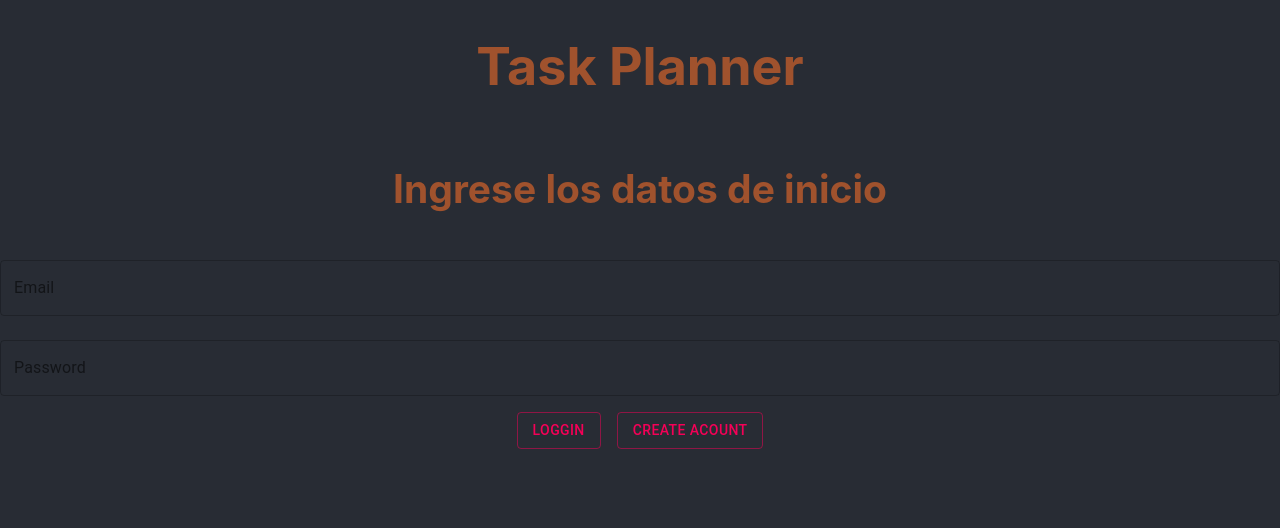
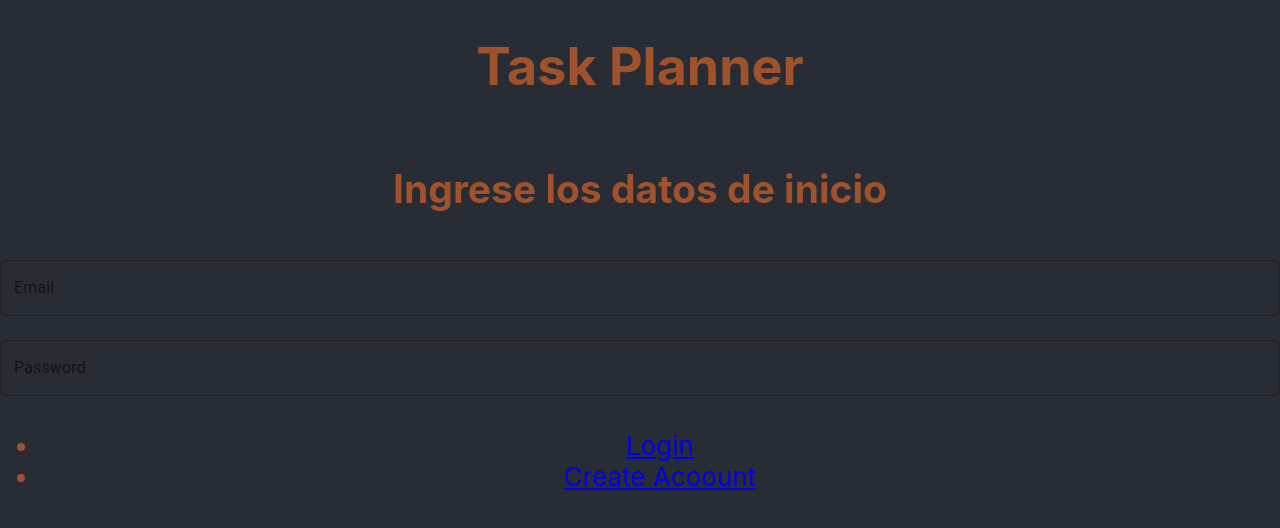
Before and after one commit to ieti-p/Laboratorio3, a React (Create React App) app: page /registro in a window 1280 px wide. Shown: the top 528 px of the page. Built offline with nearby package versions, Linux system fonts and the light colour scheme.

Commit message:
Progreso 3 punto

```diff
--- a/src/Login.js
+++ b/src/Login.js
@@ -1,17 +1,19 @@
 import React from 'react';
-import deburr from 'lodash/deburr';
-import Autosuggest from 'react-autosuggest';
-import match from 'autosuggest-highlight/match';
-import parse from 'autosuggest-highlight/parse';
+
 import TextField from '@material-ui/core/TextField';
-import Paper from '@material-ui/core/Paper';
-import MenuItem from '@material-ui/core/MenuItem';
-import Popper from '@material-ui/core/Popper';
+import { BrowserRouter as Router, Link, Route, Redirect, withRouter } from 'react-router-dom';
+
 import { makeStyles } from '@material-ui/core/styles';
-import Button from '@material-ui/core/Button';
+//import Button from '@material-ui/core/Button';
 import './login.css';
-//npm install autosuggest-highlight --save
+import granated from './granated';
+//import granated from './granated';
+//import Typography from '@material-ui/core/Typography';
+
 const useStyles = makeStyles(theme => ({
+  link: {
+    margin: theme.spacing(1),
+  },
   button: {
     margin: theme.spacing(1),
   },
@@ -24,6 +26,8 @@ const useStyles = makeStyles(theme => ({
 export default function Login() {
 
   const classes = useStyles();
+
+
   return (
 
     <div className="login" text-justify="inter-word" >
@@ -53,14 +57,24 @@ export default function Login() {
           variant="outlined"
 
         />
-        <div>
-          <Button variant="outlined" color="secondary" className={classes.button}>
-            Loggin
-      </Button>
-          <Button variant="outlined" color="secondary" className={classes.button}>
-            Create Acount
-      </Button>
-        </div>
+
+
+
+        <Router>
+          <div>
+            <ul>
+              <li>
+                <Link to="/granated.js">Login</Link>
+              </li>
+              <li>
+                <Link to="/users">Create Acoount</Link>
+              </li>
+            </ul>
+            <Route exact path="/granated.js" component={granated.default} />
+            <Route path="/registro" component={granated.default} />
+
+          </div>
+        </Router>
       </header>
 
     </div>
--- /dev/null
+++ b/src/granated.js
@@ -0,0 +1,42 @@
+import React from 'react';
+
+import TextField from '@material-ui/core/TextField';
+
+import { makeStyles } from '@material-ui/core/styles';
+import Button from '@material-ui/core/Button';
+import './login.css';
+
+const useStyles = makeStyles(theme => ({
+  button: {
+    margin: theme.spacing(1),
+  },
+  input: {
+    display: 'none',
+  },
+}));
+
+
+export default function granated() {
+//function granated(){
+
+  return (
+
+    <div className="login" text-justify="inter-word" >
+
+      <header className="login-header" >
+
+        <h1>Ingerso exitoso</h1>
+
+        <h2>Muerase</h2>
+
+
+
+      </header>
+
+    </div>
+
+  );
+
+}
+
+//export default granated;
--- a/src/index.js
+++ b/src/index.js
@@ -3,6 +3,7 @@ import ReactDOM from 'react-dom';
 import './index.css';
 //import App from './App';
 import Login from './Login';
+import granated from './granated';
 import * as serviceWorker from './serviceWorker';
 
 ReactDOM.render(<Login />, document.getElementById('root'));
```
Also changed, not shown: package.json (+9 -8 lines), src/registro.js (added), 1 other file (tests, documents, lock files or other folders).
